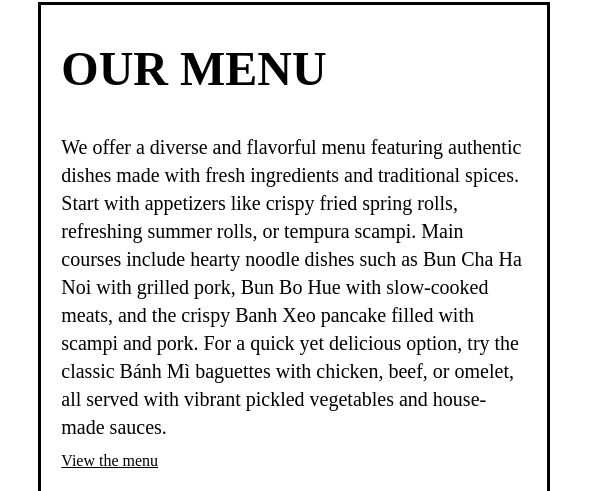
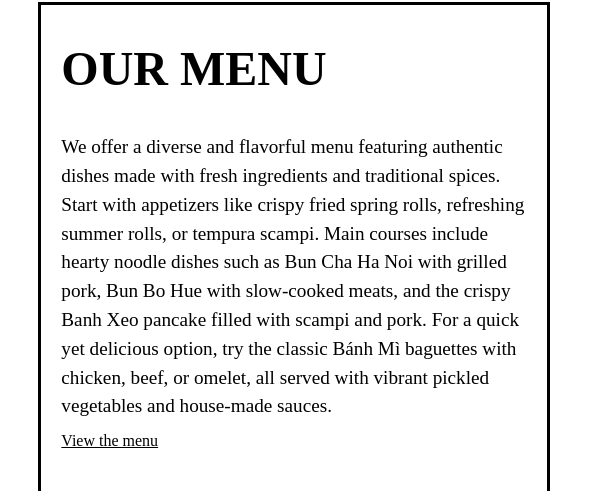
Before and after one commit to PopkornXD/Xin-Chao, a plain HTML site: page index.html in a window 1280 px wide. Shown: the part 1080-1571 px from the top of the page, 687-1280 px from the left. Drawn offline with nearby package versions, Linux system fonts and the light colour scheme; a web font is replaced by a local one.

Commit message:
scalable text

```diff
--- a/index.html
+++ b/index.html
@@ -55,7 +55,7 @@
 
 
                 <h1 class="text-3xl lg:text-5xl mt-5 font-bold">OUR MENU</h1>  <!-- MENU DESCRIPTION -->
-                <p class="mt-10 text-base lg:text-xl self-start">
+                <p class="mt-10 text-base lg:text-[1.5vw] self-start">
                     We offer a diverse and flavorful menu featuring authentic
                     dishes made with fresh ingredients and traditional spices.
                     Start with appetizers like crispy fried spring rolls,
```
